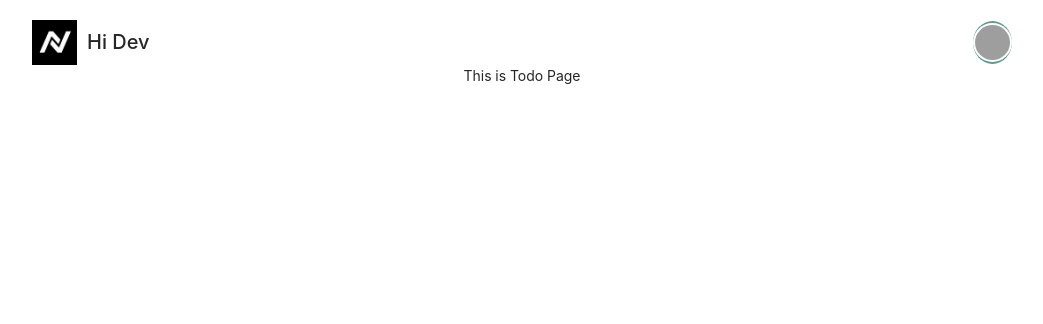
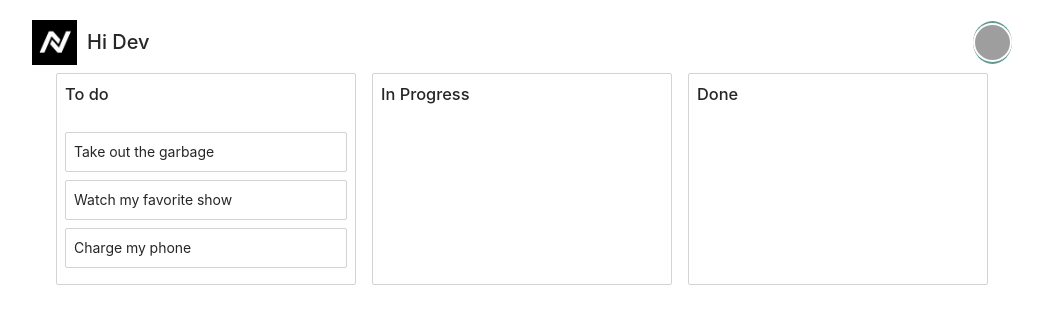
Before and after one commit to nghialamngoc/hi-dev, a React (Create React App) app: page / in a window 1280 px wide. Shown: the top 324 px of the page, without its empty margins (118-1161 px from the left). Built offline with nearby package versions, Linux system fonts and the light colour scheme; grey boxes are pictures that could not be loaded.

Commit message:
[Nghia] implement todo page

```diff
--- a/package.json
+++ b/package.json
@@ -9,6 +9,7 @@
     "antd": "^4.6.6",
     "node-sass": "^4.14.1",
     "react": "^16.13.1",
+    "react-beautiful-dnd": "^13.0.0",
     "react-dom": "^16.13.1",
     "react-router-dom": "^5.2.0",
     "react-scripts": "3.4.3"
--- /dev/null
+++ b/src/Pages/TodoPage/components/Column/column.scss
@@ -0,0 +1,25 @@
+.column-container {
+  margin: 8px;
+  border: 1px solid lightgrey;
+  border-radius: 2px;
+  min-width: 300px;
+  display: flex;
+  flex-direction: column;
+  .column-title {
+    padding: 8px;
+  }
+  .column-tasks {
+    padding: 8px;
+    transition: background-color 0.3s ease;
+    flex-grow: 1;
+    min-height: 100px;
+  }
+}
+
+.draggingOver {
+  background-color: #ffebe6;
+}
+
+.draggingOverColumn {
+  background-color: rgb(230, 252, 255);
+}
--- /dev/null
+++ b/src/Pages/TodoPage/components/Column/index.jsx
@@ -0,0 +1,27 @@
+import React from 'react'
+import { Droppable } from 'react-beautiful-dnd'
+import Task from '../Task'
+import './column.scss'
+
+export default function Column(props) {
+  return (
+    <div className="column-container">
+      <h3 className="column-title">{props.column.title}</h3>
+      <Droppable droppableId={props.column.id}>
+        {
+          (provided, snapshot) => (
+            <div
+              className={
+                snapshot.isDraggingOver ? 'column-tasks draggingOver': snapshot.draggingFromThisWith ? 'column-tasks draggingOverColumn' : 'column-tasks'}
+              ref={provided.innerRef}
+              {...provided.droppableProps}
+              >
+              { props.tasks.map((task, index) => <Task key={task.id} task={task} index={index}></Task>) }
+              {provided.placeholder}
+            </div>
+          )
+        }
+      </Droppable>
+    </div>
+  )
+}
--- /dev/null
+++ b/src/Pages/TodoPage/components/Task/index.jsx
@@ -0,0 +1,21 @@
+import React from 'react'
+import { Draggable } from 'react-beautiful-dnd'
+import './task.scss'
+
+export default function Task(props) {
+  return (
+    <Draggable draggableId={props.task.id} index={props.index}>
+      { (provided, snapshot) => (
+        <div
+          {...provided.draggableProps}
+          {...provided.dragHandleProps}
+          ref={provided.innerRef}
+          className={snapshot.isDragging ? 'task-container dragging': 'task-container'}
+          >
+          {props.task.content}
+        </div>
+        )}
+    </Draggable>
+
+  )
+}
--- /dev/null
+++ b/src/Pages/TodoPage/components/Task/task.scss
@@ -0,0 +1,11 @@
+.task-container {
+  border: 1px solid lightgrey;
+  border-radius: 2px;
+  padding: 8px;
+  margin-bottom: 8px;
+  background-color: white;
+}
+
+.dragging {
+  background-color: #e3fcef;
+}
--- a/src/Pages/TodoPage/index.jsx
+++ b/src/Pages/TodoPage/index.jsx
@@ -1,9 +1,89 @@
 import React from 'react'
+import { useState } from 'react';
+import { DragDropContext } from 'react-beautiful-dnd';
+import Column from './components/Column';
+import initialData from './initial-data'
+import './todoPage.scss'
 
 export default function TodoPage() {
+  const [todoData, setTodoData] = useState(initialData)
+
+  const onDragEnd = result => {
+    const { destination, source, draggableId } = result;
+    if ( !destination ) {
+      return;
+    }
+    if (
+      destination.droppableId === source.droppableId &&
+      destination.index === source.index
+    ) {
+      return;
+    }
+
+    if ( source.droppableId === destination.droppableId ) {
+      // dragg and drop in same column
+      const column = todoData.columns[source.droppableId];
+      const newTaskIds = Array.from(column.taskIds);
+      newTaskIds.splice(source.index, 1);
+      newTaskIds.splice(destination.index, 0, draggableId);
+
+      const newColumn = {
+        ...column,
+        taskIds: newTaskIds
+      }
+
+      const newToDoData = {
+        ...todoData,
+        columns: {
+          ...todoData.columns,
+          [newColumn.id]: newColumn
+        }
+      }
+
+      setTodoData(newToDoData);
+    } else {
+      // dragg and drop to another column
+      const fromColumn = todoData.columns[source.droppableId];
+      const toColumn = todoData.columns[destination.droppableId];
+
+      const newFromTaskIds = Array.from(fromColumn.taskIds);
+      const newToTaskIds = Array.from(toColumn.taskIds)
+      newFromTaskIds.splice(source.index, 1);
+      newToTaskIds.splice(destination.index, 0, draggableId);
+
+      const newFromColumn = {
+        ...fromColumn,
+        taskIds: newFromTaskIds
+      }
+
+      const newToColumn = {
+        ...toColumn,
+        taskIds: newToTaskIds
+      }
+
+      const newToDoData = {
+        ...todoData,
+        columns: {
+          ...todoData.columns,
+          [newFromColumn.id]: newFromColumn,
+          [newToColumn.id]: newToColumn
+        }
+      }
+      setTodoData(newToDoData);
+    }
+
+  }
   return (
-    <div>
-      This is Todo Page
+    <div className="todo-container">
+      <DragDropContext onDragEnd={onDragEnd}>
+        {todoData.columnOrder.map(columnId => {
+          // get column data
+          const column = todoData.columns[columnId];
+          // get task of column
+          const tasks = column.taskIds.map(taskId => todoData.tasks[taskId]);
+          return <Column key={column.id} column={column} tasks={tasks}></Column>
+        })}
+      </DragDropContext>
     </div>
   )
 }
--- /dev/null
+++ b/src/Pages/TodoPage/initial-data.js
@@ -0,0 +1,27 @@
+const initialData = {
+  tasks: {
+    'task-1': { id: 'task-1', content: 'Take out the garbage'},
+    'task-2': { id: 'task-2', content: 'Watch my favorite show'},
+    'task-3': { id: 'task-3', content: 'Charge my phone'}
+  },
+  columns: {
+    'column-1': {
+      id: 'column-1',
+      title: 'To do',
+      taskIds: ['task-1', 'task-2', 'task-3']
+    },
+    'column-2': {
+      id: 'column-2',
+      title: 'In Progress',
+      taskIds: []
+    },
+    'column-3': {
+      id: 'column-3',
+      title: 'Done',
+      taskIds: []
+    }
+  },
+  columnOrder: ['column-1', 'column-2', 'column-3']
+}
+
+export default initialData;
--- /dev/null
+++ b/src/Pages/TodoPage/todoPage.scss
@@ -0,0 +1,3 @@
+.todo-container {
+  display: flex;
+}
```
Also changed, not shown: 1 other file (tests, documents, lock files or other folders).
